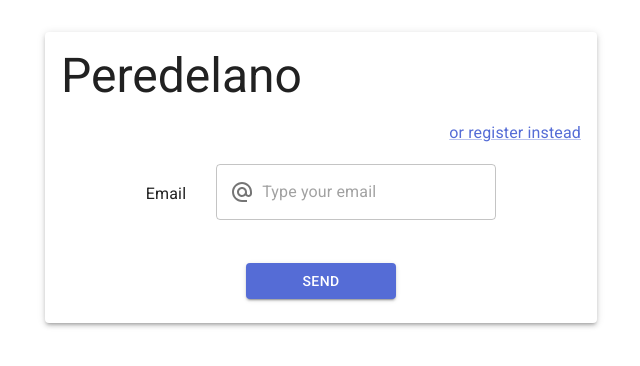
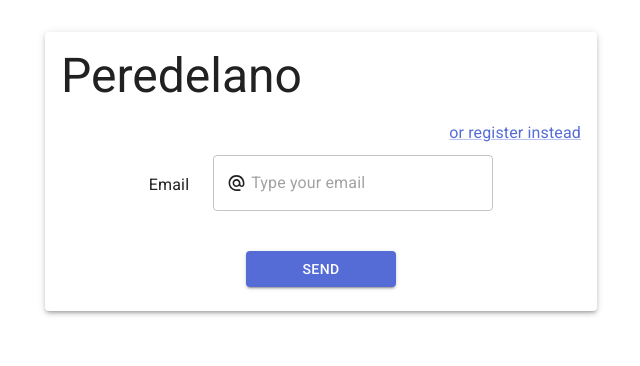
Before and after one commit to openworld-community/passport-front, a React (Vite) app: page /#/password-forget in a window 1280 px wide. Shown: the top 366 px of the page, without its empty margins (319-959 px from the left). Built offline with nearby package versions, Linux system fonts and the light colour scheme.

Commit message:
fixed code PasswordForget

```diff
--- a/src/modules/login/LoginLayout.tsx
+++ b/src/modules/login/LoginLayout.tsx
@@ -6,13 +6,9 @@ import VisibilityOff from '@mui/icons-material/VisibilityOff';
 import { Box } from '@mui/material';
 import { Button } from '@mui/material';
 import { Checkbox } from '@mui/material';
-import { FormControl } from '@mui/material';
 import { FormControlLabel } from '@mui/material';
-import { Grid } from '@mui/material';
 import { IconButton } from '@mui/material';
-import { InputAdornment } from '@mui/material';
 import { Stack } from '@mui/material';
-import { TextField } from '@mui/material';
 import { Typography } from '@mui/material';
 import { TextInput } from '@ui/fields/TextInput';
 import Link from '@mui/material/Link';
@@ -103,7 +99,7 @@ export const LoginLayout = () => {
           label={<Typography style={{ fontSize: ' 0.75rem ' }}>Remember me</Typography>}
         />
       </Stack>
-      <Button type="submit" variant="contained" style={{ width: '150px', alignSelf: 'center' }}>
+      <Button type="submit" variant="contained" style={{ width: '150px', alignSelf: 'center', marginTop:'20px'}}>
         Sign in
       </Button>
       <Stack direction="row" spacing={1} style={{ marginTop: '30px', alignSelf: 'center' }}>
--- a/src/modules/password-forget/PasswordForget.tsx
+++ b/src/modules/password-forget/PasswordForget.tsx
@@ -1,11 +1,7 @@
 import AlternateEmailIcon from '@mui/icons-material/AlternateEmail';
 import { Box } from '@mui/material';
 import { Button } from '@mui/material';
-import { FormControl } from '@mui/material';
-import { Grid } from '@mui/material';
-import { InputAdornment } from '@mui/material';
-import { TextField } from '@mui/material';
-import { Typography } from '@mui/material';
+import { TextInput } from '@ui/fields/TextInput';
 import { useFormik } from 'formik';
 import * as Yup from 'yup';
 
@@ -23,50 +19,31 @@ export const PasswordForget = () => {
   });
 
   return (
-    <Box display="flex" justifyContent="center" flexDirection="column">
-      <Grid
-        container
+    <Box
       component="form"
-        onSubmit={formik.handleSubmit}
-        max-width="460px"
+      display="flex"
       flexDirection="column"
+      alignItems="flex-end"
+      justifyContent="center"
       alignContent="center"
-        alignItems="flex-end"
+      flexWrap="wrap"
     >
-        <FormControl
-          style={{
-            display: 'flex',
-            flexDirection: 'row',
-            alignItems: 'center',
-            columnGap: '30px',
-            marginBottom: '30px',
-            height: '78px',
-            flexWrap: 'wrap',
-          }}
-        >
-          <Typography>Email</Typography>
-          <TextField
-            style={{ minWidth: '280px', maxWidth: '300px', height: '60px' }}
+      <TextInput
+        label="Email"
+        type="email"
+        placeholder="Type your email"
         variant="outlined"
-            placeholder="Type your email"
-            type="email"
-            InputProps={{
-              startAdornment: (
-                <InputAdornment position="start">
-                  <AlternateEmailIcon />
-                </InputAdornment>
-              ),
-            }}
         name="email"
-            helperText={formik.errors.email}
         value={formik.values.email}
         onChange={formik.handleChange}
         onBlur={formik.handleBlur}
         error={!!formik.errors.email}
+        helperText={formik.errors.email}
+        InputProps={{
+          startAdornment: <AlternateEmailIcon style={{ paddingRight: '5px' }} />,
+        }}
       />
-        </FormControl>
-      </Grid>
-      <Button type="submit" variant="contained" style={{ width: '150px', alignSelf: 'center' }}>
+      <Button type="submit" variant="contained" style={{ width: '150px', alignSelf: 'center', marginTop: '20px' }}>
         Send
       </Button>
     </Box>
--- a/src/modules/sign-up/SignUpLayout.tsx
+++ b/src/modules/sign-up/SignUpLayout.tsx
@@ -149,7 +149,7 @@ export const SignUpLayout = () => {
           startAdornment: <TelegramIcon style={{ paddingRight: '5px' }} />,
         }}
       />
-      <Button type="submit" variant="contained" style={{ width: '150px', alignSelf: 'center' }}>
+      <Button type="submit" variant="contained" style={{ width: '150px', alignSelf: 'center', marginTop: '20px' }}>
         Sign up
       </Button>
       <Stack direction="row" spacing={1} style={{ marginTop: '30px', alignSelf: 'center' }}>
```
Lines whose indentation alone changed are shown as unchanged.
